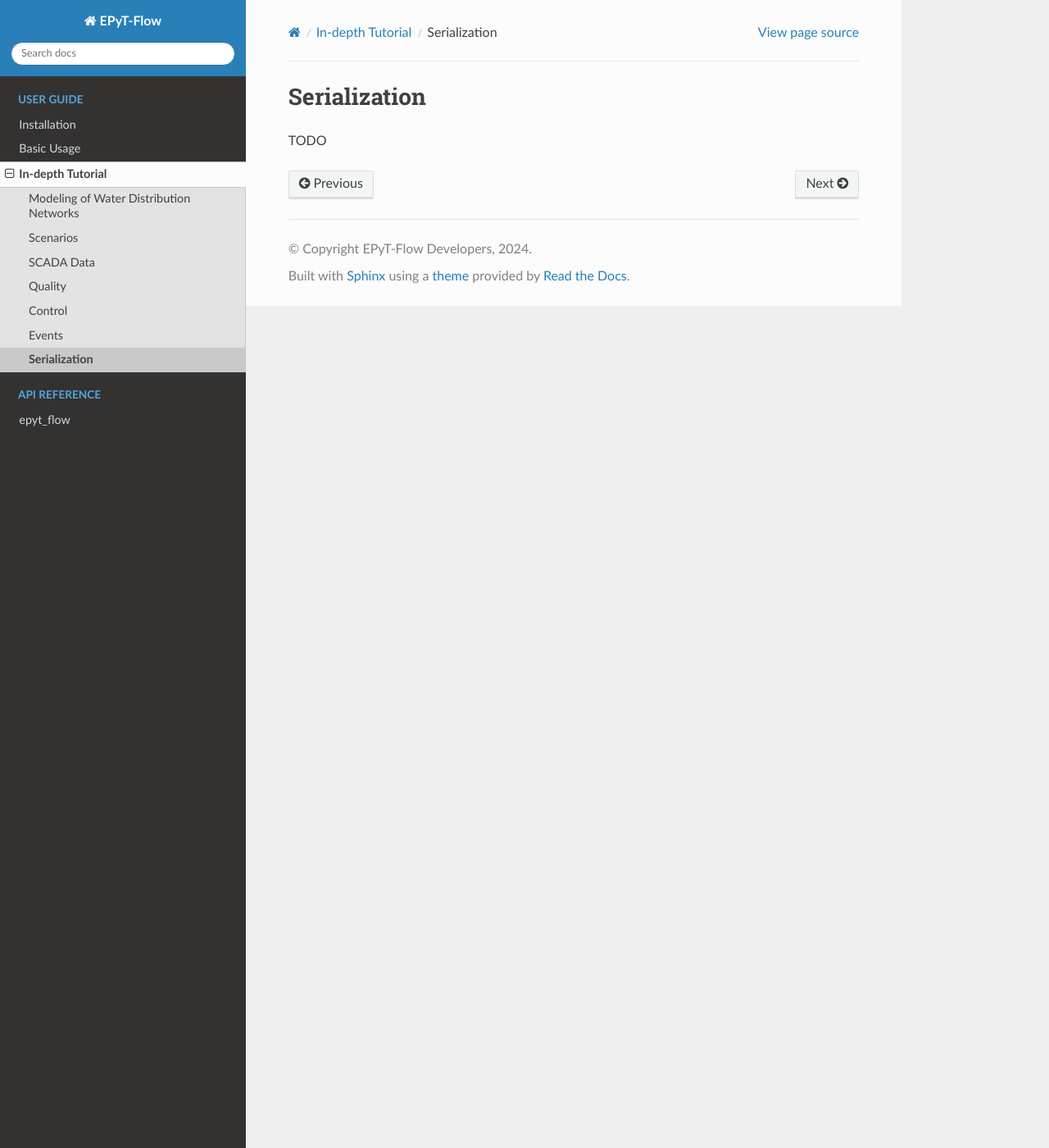
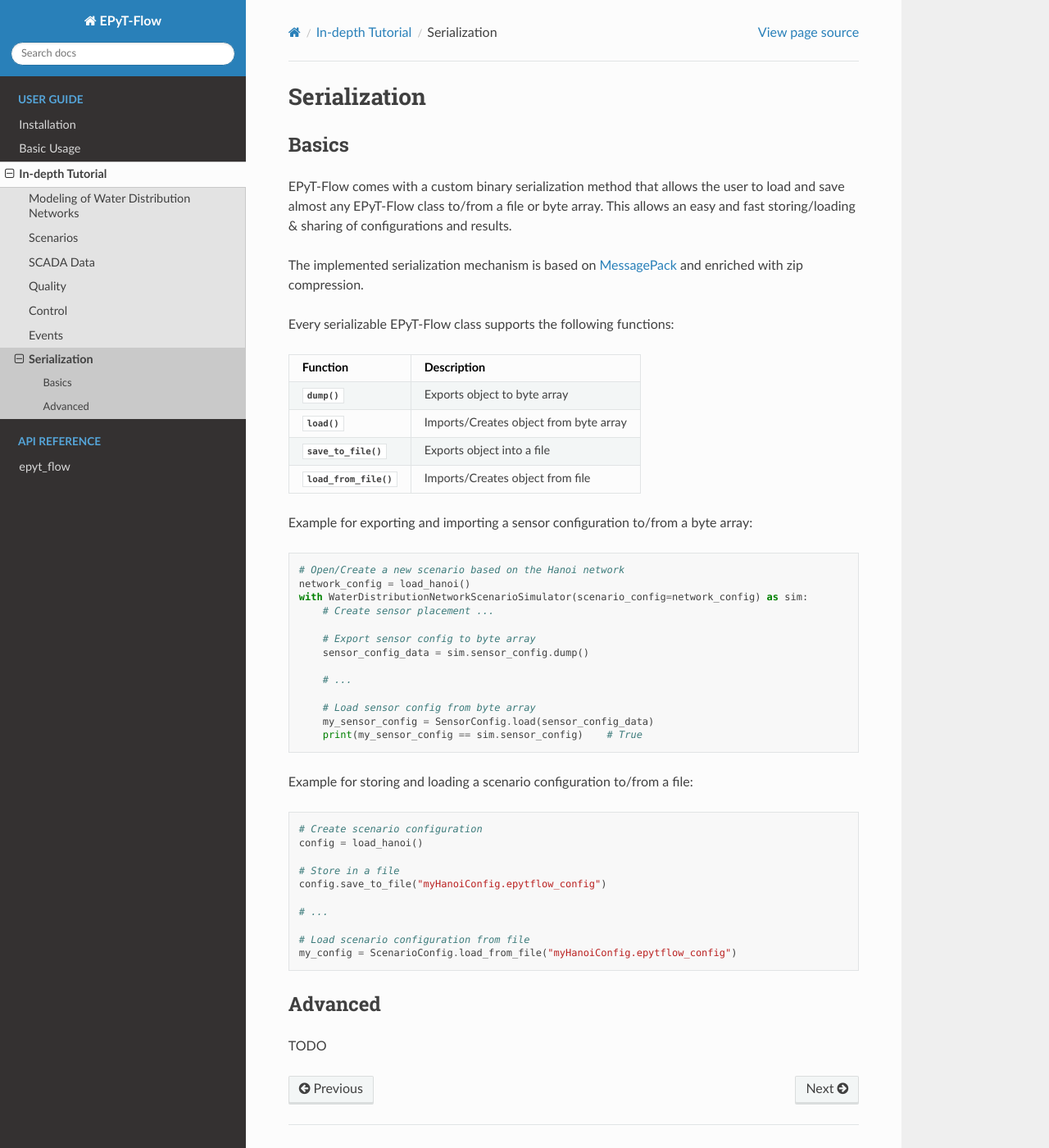
Before and after one commit to WaterFutures/EPyT-Flow, a Sphinx documentation site: the page built from docs/tut.serialization.rst, in a window 1280 px wide and 1400 px high. Shown: the whole window at 82% size. Built offline with Sphinx 7.4.7 and the Read the Docs theme 2.0.0, drawn with Linux system fonts in a browser that asks for light colours.

Commit message:
Adds tutorial and documentation about serialization

```diff
--- a/docs/tut.serialization.rst
+++ b/docs/tut.serialization.rst
@@ -4,4 +4,66 @@
 Serialization
 *************
 
+Basics
+++++++
+
+EPyT-Flow comes with a custom binary serialization method that allows the user to load and save
+almost any EPyT-Flow class to/from a file or byte array.
+This allows an easy and fast storing/loading & sharing of configurations and results.
+
+The implemented serialization mechanism is based on `MessagePack <https://msgpack.org/>`_
+and enriched with zip compression.
+
+Every serializable EPyT-Flow class supports the following functions:
+
++--------------------------------------------------------------+------------------------------------------------------------+
+| Function                                                     | Description                                                |
++==============================================================+============================================================+
+| :func:`~epyt_flow.serialization.Serializable.dump`           | Exports object to byte array                               |
++--------------------------------------------------------------+------------------------------------------------------------+
+| :func:`~epyt_flow.serialization.Serializable.load`           | Imports/Creates object from byte array                     |
++--------------------------------------------------------------+------------------------------------------------------------+
+| :func:`~epyt_flow.serialization.Serializable.save_to_file`   | Exports object into a file                                 |
++--------------------------------------------------------------+------------------------------------------------------------+
+| :func:`~epyt_flow.serialization.Serializable.load_from_file` | Imports/Creates object from file                           |
++--------------------------------------------------------------+------------------------------------------------------------+
+
+Example for exporting and importing a sensor configuration to/from a byte array:
+
+.. code-block:: python
+
+    # Open/Create a new scenario based on the Hanoi network
+    network_config = load_hanoi()
+    with WaterDistributionNetworkScenarioSimulator(scenario_config=network_config) as sim:
+        # Create sensor placement ...
+
+        # Export sensor config to byte array
+        sensor_config_data = sim.sensor_config.dump()
+
+        # ...
+
+        # Load sensor config from byte array
+        my_sensor_config = SensorConfig.load(sensor_config_data)
+        print(my_sensor_config == sim.sensor_config)    # True
+
+
+Example for storing and loading a scenario configuration to/from a file:
+
+.. code-block:: python
+
+    # Create scenario configuration
+    config = load_hanoi()
+
+    # Store in a file
+    config.save_to_file("myHanoiConfig.epytflow_config")
+
+    # ...
+
+    # Load scenario configuration from file
+    my_config = ScenarioConfig.load_from_file("myHanoiConfig.epytflow_config")
+
+
+Advanced
+++++++++
+
 TODO
```
Also changed, not shown: docs/tut.scada.rst (+10 -5 lines).
